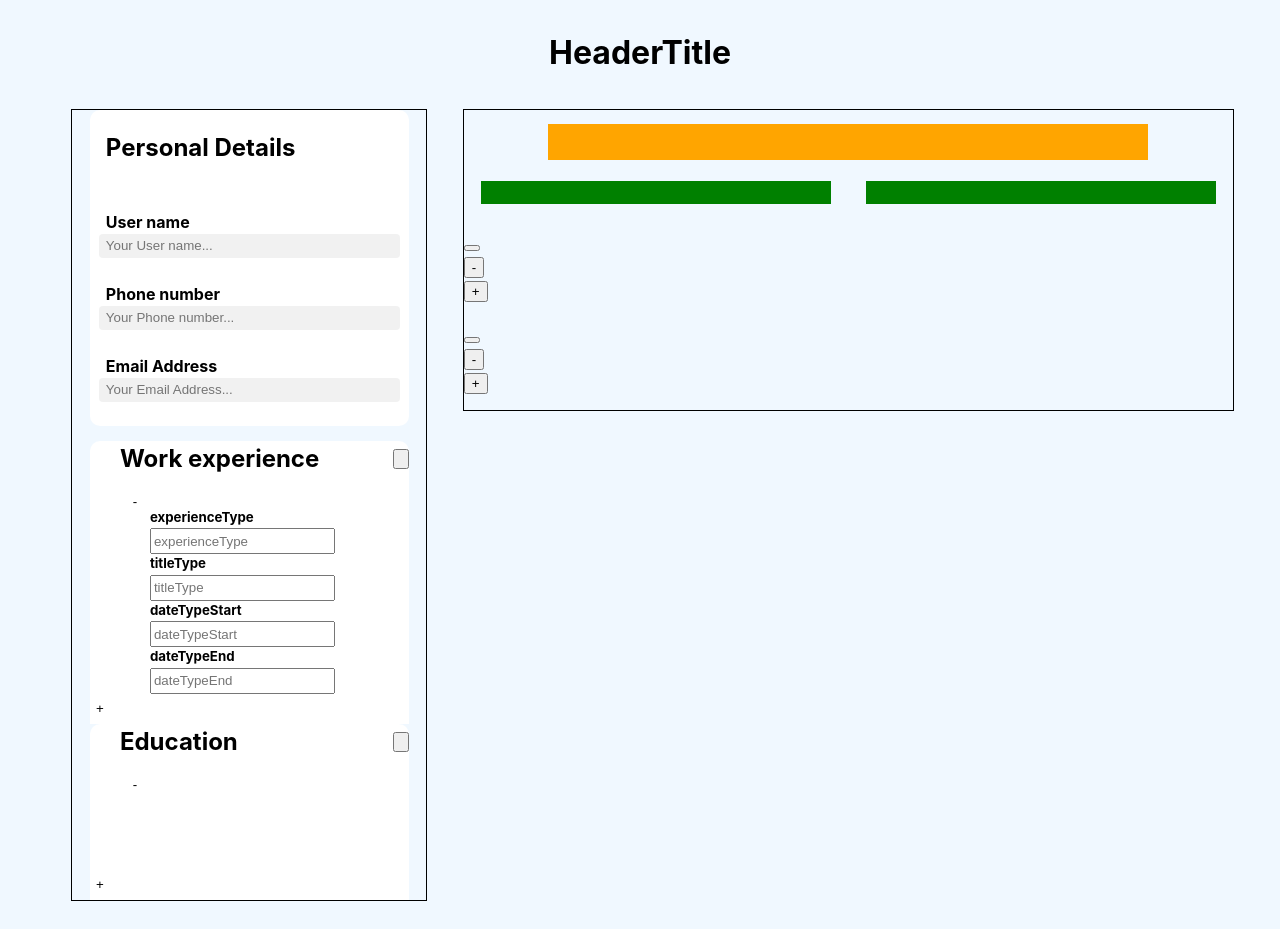
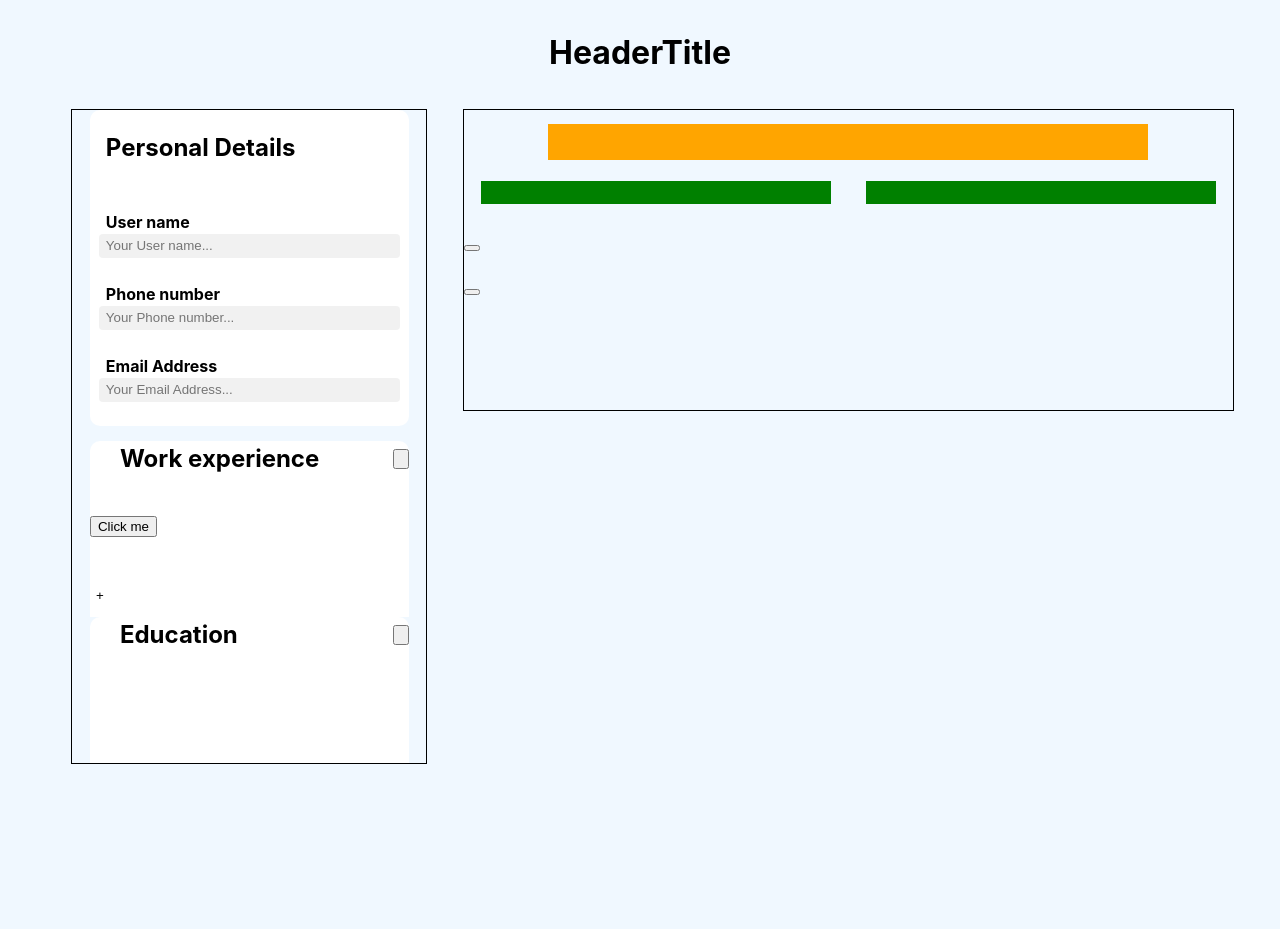
Before and after one commit to wellwe11/CVApplication, a React (Vite) app: page / in a window 1280 px wide. Both pictures are taken after a click on the button 400 px from the left and 458 px from the top of the page. After the commit the page ends 800 px from the top, so only its background shows below. Built offline with nearby package versions, Linux system fonts and the light colour scheme.

Commit message:
i think i fixed the leftContainers work experience buttons. Next up is to add a save button

```diff
--- a/src/educationSection.jsx
+++ b/src/educationSection.jsx
@@ -25,6 +25,22 @@ export default function ExperienceInputs({
 }) {
   const { state: titleState, toggleState: handleTitleState } =
     handleState(false);
+  const { state: hideButton, toggleState: handleHideButton } =
+    handleState(false);
+  const { state: hideAddButton, toggleState: handleHideAddButton } =
+    handleState(false);
+
+  const [rowState, setRowState] = useState({});
+
+  const displayInputs = (index) => {
+    setRowState((prevState) => ({
+      ...prevState,
+      [index]: !prevState[index],
+    }));
+  };
+  const handleHideSelf = (rows) => {
+    console.log(rows.length);
+  };
 
   return (
     <div className="experienceSection">
@@ -32,30 +48,38 @@ export default function ExperienceInputs({
         <h2>{titleType}</h2>
         <button
           className="expandExperienceInputs"
-          onClick={handleTitleState}
+          onClick={() => {
+            handleTitleState();
+            handleHideAddButton();
+          }}
         ></button>
       </div>
       <div className="experienceInputs">
         {rows.map((row, index) => (
           <div className="experienceInput" key={index}>
             <div className={`experienceHeader`}>
-              <button
-                onClick={() => {
-                  handleRemoveRow(index);
-                }}
-                className="deleteRowButton"
-              >
-                -
-              </button>
               <div className={`experienceInputContainer`}>
                 {titleState && (
                   <>
+                    <button
+                      onClick={() => {
+                        displayInputs(index);
+                        handleHideButton(true);
+                        handleHideAddButton();
+                      }}
+                      className={!hideButton ? "displayBar" : "hideBar"}
+                    >
+                      Click me
+                    </button>
                     <h4>{row.experienceType}</h4>
                     {Object.keys(row).map((key) => (
-                      <div key={key}>
+                      <div
+                        key={key}
+                        className={rowState[index] ? "displayBar" : "hideBar"}
+                      >
                         <h5>{key}</h5>
                         <input
-                          key={key}
+                          key={row.id}
                           type="text"
                           value={row[key]}
                           placeholder={key}
@@ -67,12 +91,32 @@ export default function ExperienceInputs({
                 )}
               </div>
             </div>
+            <button
+              onClick={() => {
+                handleRemoveRow(index);
+                setRowState(index);
+                handleHideButton(false);
+              }}
+              className={`deleteRowButton ${
+                rowState[index] ? "displayBar" : "hideBar"
+              }`}
+            >
+              -
+            </button>
           </div>
         ))}
+        <button
+          onClick={() => {
+            handleAddRow();
+            displayInputs(rows.length);
+            handleHideAddButton();
+            handleHideButton(true);
+          }}
+          className={`addRowButton ${hideAddButton ? "displayBar" : "hideBar"}`}
+        >
+          +
+        </button>
       </div>
-      <button onClick={handleAddRow} className="addRowButton">
-        +
-      </button>
     </div>
   );
 }
--- a/src/mainContent.jsx
+++ b/src/mainContent.jsx
@@ -11,7 +11,13 @@ const handleState = (stateToUse) => {
   const handleAddState = () => {
     setState([
       ...state,
-      { experienceType: "", titleType: "", dateTypeStart: "", dateTypeEnd: "" },
+      {
+        experienceType: "",
+        titleType: "",
+        dateTypeStart: "",
+        dateTypeEnd: "",
+        id: crypto.randomUUID(),
+      },
     ]);
   };
 
@@ -61,6 +67,7 @@ export default function MainContent() {
       titleType: "",
       dateTypeStart: "",
       dateTypeEnd: "",
+      id: crypto.randomUUID(),
     },
   ]);
 
@@ -70,7 +77,13 @@ export default function MainContent() {
     handleRemoveState: handleRemoveEducationRow,
     handleStateChange: handleEducationChange,
   } = handleState([
-    { experienceType: "", titleType: "", dateTypeStart: "", dateTypeEnd: "" },
+    {
+      experienceType: "",
+      titleType: "",
+      dateTypeStart: "",
+      dateTypeEnd: "",
+      id: crypto.randomUUID(),
+    },
   ]);
 
   return (
```
